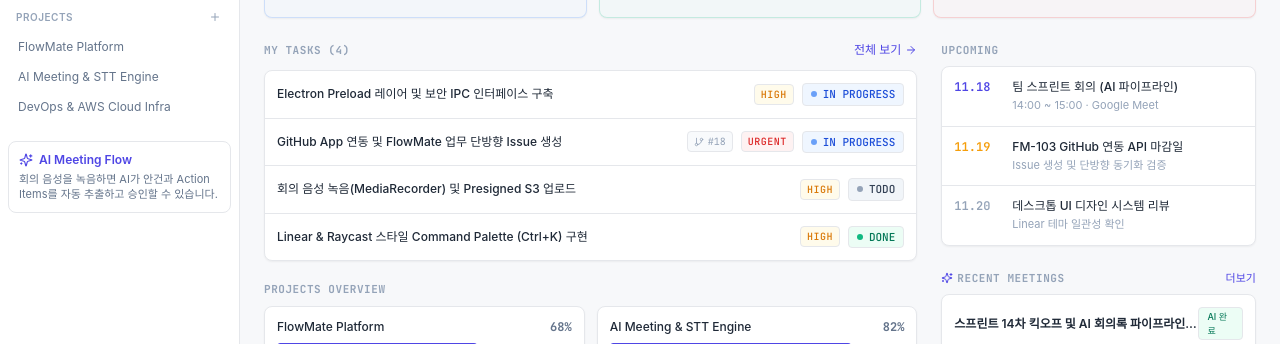
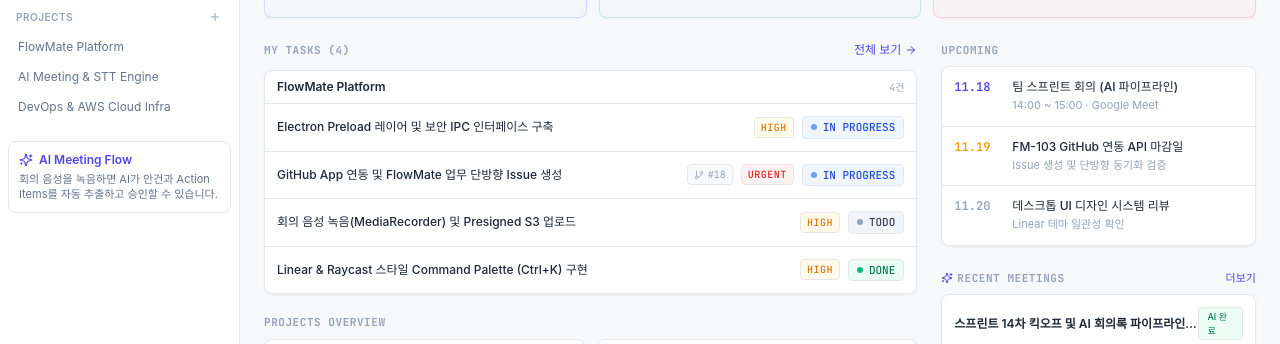
Before and after one commit to Team-dAIving/FlowMate-FE, a React (Vite) app: page / in a window 1280 px wide. Shown: the part 330-674 px from the top of the page. Built offline with nearby package versions, Linux system fonts and the light colour scheme; no server answers; a web font is replaced by a local one.

Commit message:
feat: group tasks by project on the dashboard and issues view
MY TASKS on the dashboard and the all-issues page (list, board, timeline) now show one section per project. Selecting a single project keeps the previous single list.

```diff
--- a/src/components/dashboard/PersonalDashboard.tsx
+++ b/src/components/dashboard/PersonalDashboard.tsx
@@ -16,6 +16,7 @@ import { useWorkspaceStore } from '../../store/useWorkspaceStore';
 import { useTaskStore } from '../../store/useTaskStore';
 import { useMeetingStore } from '../../store/useMeetingStore';
 import { useUIStore } from '../../store/useUIStore';
+import { groupTasksByProject } from '../../utils/projectTeams';
 import { Badge } from '../ui/Badge';
 import { Button } from '../ui/Button';
 import { Card } from '../ui/Card';
@@ -46,6 +47,7 @@ export const PersonalDashboard: React.FC = () => {
 
   // My tasks
   const myTasks = tasks.filter((t) => t.assignee?.id === currentUser?.id);
+  const myTaskGroups = groupTasksByProject(myTasks, projects);
   const activeTasks = myTasks.filter((t) => t.status === 'IN_PROGRESS' || t.status === 'IN_REVIEW');
   const completedTasks = myTasks.filter((t) => t.status === 'DONE');
   const overdueTasks = myTasks.filter((t) => {
@@ -202,13 +204,29 @@ export const PersonalDashboard: React.FC = () => {
             </button>
           </div>
 
-          <div className="border border-border rounded-lg bg-surface divide-y divide-border/60 overflow-hidden shadow-subtle">
           {myTasks.length === 0 ? (
-              <div className="p-8 text-center text-xs text-text-muted">
+            <div className="border border-border rounded-lg bg-surface overflow-hidden shadow-subtle p-8 text-center text-xs text-text-muted">
               현재 할당된 업무가 없습니다.
             </div>
           ) : (
-              myTasks.map((task) => (
+            <div className="space-y-3">
+              {myTaskGroups.map((group) => (
+                <div
+                  key={group.projectId}
+                  className="border border-border rounded-lg bg-surface overflow-hidden shadow-subtle"
+                >
+                  <div className="px-3 py-2 bg-surface-hover/50 border-b border-border/60 flex items-center justify-between gap-2">
+                    <div className="flex items-center gap-1.5 text-xs font-semibold text-text-primary min-w-0">
+                      <span className="truncate">
+                        {group.project?.name ?? group.tasks[0]?.projectName ?? '알 수 없는 프로젝트'}
+                      </span>
+                    </div>
+                    <span className="text-[10px] font-mono text-text-muted shrink-0">
+                      {group.tasks.length}건
+                    </span>
+                  </div>
+                  <div className="divide-y divide-border/60">
+                    {group.tasks.map((task) => (
                       <div
                         key={task.id}
                         onClick={() => setSelectedTaskIdForDetail(task.id)}
@@ -234,9 +252,12 @@ export const PersonalDashboard: React.FC = () => {
                           <Badge status={task.status} />
                         </div>
                       </div>
-              ))
+                    ))}
+                  </div>
+                </div>
+              ))}
+            </div>
           )}
-          </div>
 
           {/* Project Progress preview */}
           <div className="pt-2">
--- a/src/components/tasks/TasksView.tsx
+++ b/src/components/tasks/TasksView.tsx
@@ -15,7 +15,8 @@ import { TaskKanbanView } from './TaskKanbanView';
 import { TaskTimelineView } from './TaskTimelineView';
 import { Button } from '../ui/Button';
 import { getCollaboratorUsers, getProjectMemberUsers } from '../../utils/projectMembers';
-import { TaskStatus, TaskPriority } from '../../types';
+import { Task, TaskStatus, TaskPriority } from '../../types';
+import { groupTasksByProject } from '../../utils/projectTeams';
 
 export const TasksView: React.FC = () => {
   const {
@@ -54,6 +55,16 @@ export const TasksView: React.FC = () => {
     }
     return true;
   });
+
+  const taskGroups = groupTasksByProject(filteredTasks, projects);
+
+  const renderView = (list: Task[]) => (
+    <>
+      {viewMode === 'kanban' && <TaskKanbanView tasks={list} onSelectTask={setSelectedTaskIdForDetail} />}
+      {viewMode === 'list' && <TaskListView tasks={list} onSelectTask={setSelectedTaskIdForDetail} />}
+      {viewMode === 'timeline' && <TaskTimelineView tasks={list} onSelectTask={setSelectedTaskIdForDetail} />}
+    </>
+  );
 
   return (
     <div className="p-6 max-w-7xl mx-auto space-y-5">
@@ -182,14 +193,22 @@ export const TasksView: React.FC = () => {
       </div>
 
       {/* Render Selected View */}
-      {viewMode === 'kanban' && (
-        <TaskKanbanView tasks={filteredTasks} onSelectTask={setSelectedTaskIdForDetail} />
-      )}
-      {viewMode === 'list' && (
-        <TaskListView tasks={filteredTasks} onSelectTask={setSelectedTaskIdForDetail} />
-      )}
-      {viewMode === 'timeline' && (
-        <TaskTimelineView tasks={filteredTasks} onSelectTask={setSelectedTaskIdForDetail} />
+      {currentProjectId || taskGroups.length === 0 ? (
+        renderView(filteredTasks)
+      ) : (
+        <div className="space-y-8">
+          {taskGroups.map((group) => (
+            <section key={group.projectId} className="space-y-3">
+              <div className="flex items-center gap-2 text-sm font-semibold text-text-primary">
+                <span>{group.project?.name ?? group.tasks[0]?.projectName ?? '알 수 없는 프로젝트'}</span>
+                <span className="text-[11px] font-mono font-normal text-text-muted">
+                  {group.tasks.length}건
+                </span>
+              </div>
+              {renderView(group.tasks)}
+            </section>
+          ))}
+        </div>
       )}
     </div>
   );
--- /dev/null
+++ b/src/utils/projectTeams.ts
@@ -0,0 +1,33 @@
+import { Project, Task } from '../types';
+
+export interface ProjectTaskGroup {
+  projectId: string;
+  project?: Project;
+  tasks: Task[];
+}
+
+/**
+ * Split tasks by project. Order follows the project list; tasks whose project
+ * is unknown go last so nothing silently disappears.
+ */
+export function groupTasksByProject(tasks: Task[], projects: Project[]): ProjectTaskGroup[] {
+  const byProject = new Map<string, Task[]>();
+  for (const t of tasks) {
+    const list = byProject.get(t.projectId);
+    if (list) list.push(t);
+    else byProject.set(t.projectId, [t]);
+  }
+
+  const groups: ProjectTaskGroup[] = [];
+  for (const p of projects) {
+    const list = byProject.get(p.id);
+    if (list) {
+      groups.push({ projectId: p.id, project: p, tasks: list });
+      byProject.delete(p.id);
+    }
+  }
+  for (const [projectId, list] of byProject) {
+    groups.push({ projectId, tasks: list });
+  }
+  return groups;
+}
```
Lines whose indentation alone changed are shown as unchanged.
